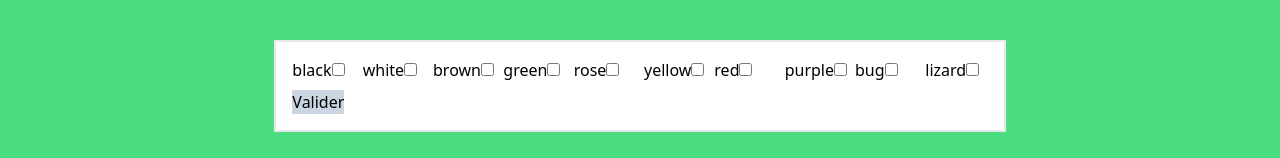
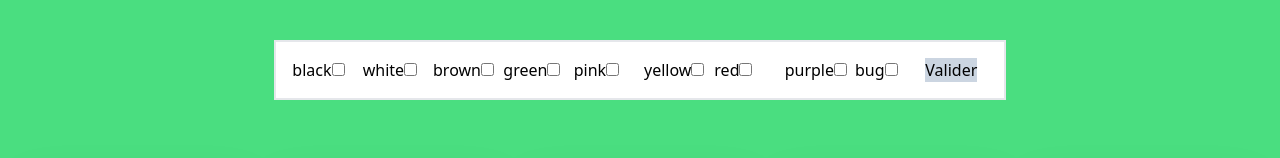
Before and after one commit to mguittari/filter-flower, a React (Vite) app: page / in a window 1280 px wide. Shown: the top 158 px of the page. Built offline with nearby package versions, Linux system fonts and the light colour scheme.

Commit message:
handleclickfilter functional

```diff
--- a/src/App.jsx
+++ b/src/App.jsx
@@ -10,12 +10,11 @@ export default function App() {
     white: false,
     brown: false,
     green: false,
-    rose: false,
+    pink: false,
     yellow: false,
     red: false,
     purple: false,
     bug: false,
-    lizard: false,
   });
 
   useEffect(() => {
@@ -23,9 +22,14 @@ export default function App() {
     setFilteredFlowers(flowers);
   }, []);
 
-  //   useEffect(() => {
-  //     filterFlowers();
-  //   }, [filters]);
+  const handleClickFilter = () => {
+    const result = flowersData.filter((flower) => {
+      return filters[flower.color];
+    });
+    console.info(flowersData);
+    console.info("Filtered data -->", result);
+    setFilteredFlowers(result);
+  };
 
   const handleFilterChange = (e) => {
     const { name, checked } = e.target;
@@ -35,22 +39,15 @@ export default function App() {
     });
   };
 
-  //   const filterFlowers = () => {
-  //     flowers.filter((flower) => {
-  //       if (flower.color === "white") {
-  //         console.info("filter", flower);
-  //         setFlowersData(flower);
-  //       }
-  //     });
-  //   };
-
-  console.info("fff", flowersData);
-
   return (
     <>
-      <FilterBar filters={filters} onFilterChange={handleFilterChange} />
+      <FilterBar
+        filters={filters}
+        onFilterChange={handleFilterChange}
+        onClickFilter={handleClickFilter}
+      />
       <div className="grid grid-cols-5 gap-4 p-5 bg-green-400">
-        {flowersData.map((flower) => (
+        {filteredFlowers.map((flower) => (
           <img
             className="rounded-xl shadow-2xl"
             key={flower.id}
--- a/src/FilterBar.jsx
+++ b/src/FilterBar.jsx
@@ -1,9 +1,8 @@
-export default function FilterBar({ filters, onFilterChange }) {
+/* eslint-disable react/prop-types */
+export default function FilterBar({ filters, onFilterChange, onClickFilter }) {
   const handleSubmit = (e) => {
     e.preventDefault();
   };
-
-  console.info(filters);
 
   return (
     <div className="grid items-center justify-center bg-green-400 p-10">
@@ -21,7 +20,11 @@ export default function FilterBar({ filters, onFilterChange }) {
             </li>
           ))}
           <li>
-            <button type="submit" className="bg-slate-300">
+            <button
+              onClick={onClickFilter}
+              type="submit"
+              className="bg-slate-300"
+            >
               Valider
             </button>
           </li>
--- a/src/flowers.json
+++ b/src/flowers.json
@@ -3,174 +3,150 @@
         "id": 1,
         "img_url": "https://64.media.tumblr.com/fc21cf87431f3472ec8d6253b1d79163/7437c4b3bb201f63-d1/s640x960/d4cea315d4a94747c4d1868f7773723663bfeacc.jpg",
         "color": "black",
-        "bug": true,
-        "lizard": false
+        "bug": true
     },
     {
         "id": 2,
         "img_url": "https://64.media.tumblr.com/a3f8713f25bd52f0b911df4870cc8fe6/214e65fe15f76de5-77/s640x960/1123d4f4871373f1d8d32d423b549204089432a5.jpg",
         "color": "brown",
-        "bug": true,
-        "lizard": false
+        "bug": true
     },
     {
         "id": 3,
         "img_url": "https://64.media.tumblr.com/181ca3de3fcd4ce4cc6cbd56fe100029/1ac3704af23b5a10-f1/s640x960/2f6b21bf2529bc235fc82bfa5a746ea8c763e3a1.png",
         "color": "green",
-        "bug": true,
-        "lizard": false
+        "bug": true
     },
     {
         "id": 4,
         "img_url": "https://64.media.tumblr.com/48607459af4c9b8bcd66f19a321257ad/e971c3a3e934d9d2-5d/s640x960/d40cf06a8863d4a54a4b0842e9db36ad8c857731.png",
         "color": "brown",
-        "bug": true,
-        "lizard": false
+        "bug": true
     },
     {
         "id": 5,
         "img_url": "https://64.media.tumblr.com/37e480162993ebed066f53dfdaa38aa0/7682d939e52c004a-39/s640x960/242106e946a4469af6827fc146be7d3d44125db3.jpg",
         "color": "brown",
-        "bug": true,
-        "lizard": false
+        "bug": true
     },
     {
         "id": 6,
         "img_url": "https://64.media.tumblr.com/f5c85685725f1e3c71fe33189679e4a5/33a151dc0a1c292f-a4/s640x960/1ee674f4ac16b0e5c15576dbde70003e291a7700.jpg",
         "color": "green",
-        "bug": true,
-        "lizard": false
+        "bug": true
     },
     {
         "id": 7,
         "img_url": "https://64.media.tumblr.com/1c39bf2bb31192ff975a9c9b603c126c/0caa964f83c1e2c4-c9/s640x960/2eaa84bb0d30fd6e9737a57d148b0ebf508f40a7.jpg",
         "color": "green",
-        "bug": true,
-        "lizard": false
+        "bug": true
     },
     {
         "id": 8,
         "img_url": "https://64.media.tumblr.com/f9af2d32e0f139989451fc0c100f23e4/044b82d83bb97aad-66/s640x960/7ddbd4d46cf6b80a346e43841faf744722eb05f0.jpg",
         "color": "yellow",
-        "bug": true,
-        "lizard": false
+        "bug": true
     },
     {
         "id": 9,
         "img_url": "https://64.media.tumblr.com/62eaed42b470ed1c4751978ed1150f1d/595871c77985e08d-34/s640x960/90478be079704e2b66a9aefe1126a08b79dbfa40.jpg",
         "color": "pink",
-        "bug": false,
-        "lizard": false
+        "bug": false
     },
     {
         "id": 10,
         "img_url": "https://64.media.tumblr.com/62fb4d47261eceb87cfe18bd8a75dcd3/a4a2af5049e433a6-13/s640x960/21a2670ba7827b9c6b326b122b2c68aca584d706.jpg",
         "color": "green",
-        "bug": true,
-        "lizard": false
+        "bug": true
     },
     {
         "id": 11,
         "img_url": "https://64.media.tumblr.com/e8aea94ab93bab99ff60304d5344fd10/c5e188b234c39acc-51/s640x960/4808f99be1ab41cc64f9acdcd0db63ca9ee238e5.jpg",
         "color": "green",
-        "bug": true,
-        "lizard": false
+        "bug": true
     },
     {
         "id": 12,
         "img_url": "https://64.media.tumblr.com/13bfcae9781d0e828583f664e50d5bc7/e71ec2ab999b6076-a8/s640x960/f3f4c23b042ce842b4906d2d329c933210cb44f5.jpg",
         "color": "red",
-        "bug": true,
-        "lizard": false
+        "bug": true
     },
     {
         "id": 13,
         "img_url": "https://64.media.tumblr.com/d5ea2367f64195f978d3448a2a421d2e/3e156d829aa65e1d-e3/s640x960/835849b5b688c22ed0264ad7918a6fd83f482b8e.jpg",
         "color": "brown",
-        "bug": true,
-        "lizard": false
+        "bug": true
     },
     {
         "id": 14,
         "img_url": "https://64.media.tumblr.com/fc9c5ed5097e8e834f56c5ac7683d9d0/4cca3a118c6e31fe-54/s640x960/143dbc6fe990917663ea8dc820bb9c56763ed8d8.jpg",
         "color": "green",
-        "bug": true,
-        "lizard": false
+        "bug": true
     },
     {
         "id": 15,
         "img_url": "https://64.media.tumblr.com/df14d65eeb1d61343aad271121dda9a5/da8faaa333b50aa2-43/s640x960/aaf7ca1e0c2e84653f41adece74a5f88b5ffaa0a.jpg",
         "color": "pink",
-        "bug": true,
-        "lizard": false
+        "bug": false
     },
     {
         "id": 16,
         "img_url": "https://64.media.tumblr.com/3b3598831338202c5fb9da323b230e39/4a9f8254c2f93e3f-2a/s640x960/ccfd23e0195cd5789621fd5316b9aac3f361f8a6.jpg",
         "color": "white",
-        "bug": false,
-        "lizard": false
+        "bug": false
     },
     {
         "id": 17,
-        "img_url": "https://64.media.tumblr.com/479b3e77669df07222a27812fb237813/667c5090feaf23cc-75/s640x960/ec0af9a74e452f7cf82d579235844ec381a08ee9.jpg",
-        "color": "green",
-        "bug": false,
-        "lizard": true
+        "img_url": "https://64.media.tumblr.com/c69a8aed7656618cea16ef89f1254c18/79a283d726ed251e-db/s640x960/044a51b4b0b3e9493640d83584e03c634a1d6d21.jpg",
+        "color": "pink",
+        "bug": true
     },
     {
         "id": 18,
-        "img_url": "https://64.media.tumblr.com/c69a8aed7656618cea16ef89f1254c18/79a283d726ed251e-db/s640x960/044a51b4b0b3e9493640d83584e03c634a1d6d21.jpg",
-        "color": "pink",
-        "bug": true,
-        "lizard": false
+        "img_url": "https://64.media.tumblr.com/48cc9f4755091c3fa257dc0ef231b827/435c50e470117398-0d/s640x960/a6dd65b729dce26df66910c5d81704555fb459c7.jpg",
+        "color": "green",
+        "bug": false
     },
     {
         "id": 19,
-        "img_url": "https://64.media.tumblr.com/48cc9f4755091c3fa257dc0ef231b827/435c50e470117398-0d/s640x960/a6dd65b729dce26df66910c5d81704555fb459c7.jpg",
-        "color": "green",
-        "bug": false,
-        "lizard": false
+        "img_url": "https://64.media.tumblr.com/0c149de757a6a32296c7f892fa29b7d4/b636ac50f7baadf8-53/s640x960/b0a31c2201c5a5e6ff6654a718cbda98944db913.jpg",
+        "color": "white",
+        "bug": true
     },
     {
         "id": 20,
-        "img_url": "https://64.media.tumblr.com/0c149de757a6a32296c7f892fa29b7d4/b636ac50f7baadf8-53/s640x960/b0a31c2201c5a5e6ff6654a718cbda98944db913.jpg",
-        "color": "white",
-        "bug": true,
-        "lizard": false
+        "img_url": "https://64.media.tumblr.com/cbad7f4e3bfa0354bb71acc4eec3115d/e89de1db1e5e9e14-70/s640x960/ec11cc925417c95a6eb171258e0d7fcd736b339b.jpg",
+        "color": "brown",
+        "bug": false
     },
     {
         "id": 21,
-        "img_url": "https://64.media.tumblr.com/cbad7f4e3bfa0354bb71acc4eec3115d/e89de1db1e5e9e14-70/s640x960/ec11cc925417c95a6eb171258e0d7fcd736b339b.jpg",
-        "color": "brown",
-        "bug": false,
-        "lizard": false
+        "img_url": "https://64.media.tumblr.com/7a939cfc83cb0601d43a546c7cdc1e83/97581a68df1fe096-33/s640x960/cf3149a54a3bd9a57117c65176c6278bf7662332.jpg",
+        "color": "purple",
+        "bug": true
+    },{
+        "id": 22,
+        "img_url": "https://64.media.tumblr.com/3316936293864bf1e16bf9d5b6ab6028/ee36c30df54a98e2-ea/s640x960/3f3603a614572a899c23f492ef332b37889c0f71.png",
+        "color": "purple",
+        "bug": false
     },
     {
-        "id": 22,
-        "img_url": "https://64.media.tumblr.com/7a939cfc83cb0601d43a546c7cdc1e83/97581a68df1fe096-33/s640x960/cf3149a54a3bd9a57117c65176c6278bf7662332.jpg",
-        "color": "purple",
-        "bug": true,
-        "lizard": false
-    },{
         "id": 23,
-        "img_url": "https://64.media.tumblr.com/3316936293864bf1e16bf9d5b6ab6028/ee36c30df54a98e2-ea/s640x960/3f3603a614572a899c23f492ef332b37889c0f71.png",
-        "color": "purple",
-        "bug": false,
-        "lizard": false
+        "img_url": "https://64.media.tumblr.com/9bb37ea44694255b85544964442e20a9/197dba5ea84df949-bb/s640x960/0688044f42393ddbd4964e2db7ef89c61cb6074b.jpg",
+        "color": "green",
+        "bug": true
     },
     {
         "id": 24,
-        "img_url": "https://64.media.tumblr.com/9bb37ea44694255b85544964442e20a9/197dba5ea84df949-bb/s640x960/0688044f42393ddbd4964e2db7ef89c61cb6074b.jpg",
-        "color": "green",
-        "bug": true,
-        "lizard": false
+        "img_url": "https://64.media.tumblr.com/e4495ac0ce0a3839ec2764f2ae652d0b/c070d76093a7a12b-e6/s640x960/aa23c058e8815cc84ad4ed25d4ba051718aabccf.png",
+        "color": "purple",
+        "bug": false
     },
     {
         "id": 25,
-        "img_url": "https://64.media.tumblr.com/e4495ac0ce0a3839ec2764f2ae652d0b/c070d76093a7a12b-e6/s640x960/aa23c058e8815cc84ad4ed25d4ba051718aabccf.png",
-        "color": "purple",
-        "bug": false,
-        "lizard": false
+        "img_url":"https://64.media.tumblr.com/407a62fea2794e8874da9cb0761ac3c7/2b96c0ab6fd27e28-39/s1280x1920/899b2ba0f70d79fa792c8293de5dc0e6f3c5f011.jpg",
+        "color": "white",
+        "bug": false
     }
+
 ]
```
